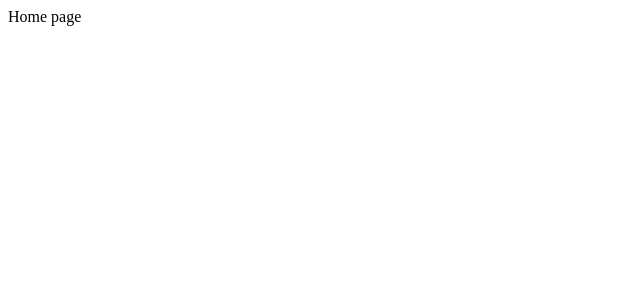
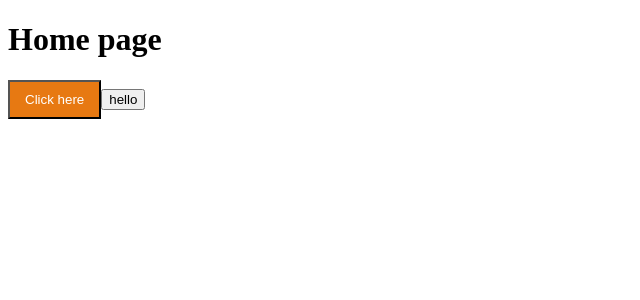
Before and after one commit to Dinakhaled/CSS-Methodologies, a React (Create React App) app: page / in a window 1280 px wide. Shown: the top 300 px of the page, without its empty margins (0-640 px from the left). Built offline with nearby package versions, Linux system fonts and the light colour scheme.

Commit message:
Try css module

```diff
--- a/package.json
+++ b/package.json
@@ -6,6 +6,7 @@
     "@testing-library/jest-dom": "^5.11.4",
     "@testing-library/react": "^11.1.0",
     "@testing-library/user-event": "^12.1.10",
+    "node-sass": "^4.14.1",
     "react": "^17.0.1",
     "react-dom": "^17.0.1",
     "react-scripts": "4.0.0",
--- /dev/null
+++ b/src/components/Button/button.module.scss
@@ -0,0 +1,18 @@
+.button {
+  padding: 10px 15px;
+  cursor: pointer;
+
+  &.primary {
+    background-color: rgb(231, 121, 18);
+    color: white;
+  }
+
+  &.secondary {
+    background-color: pink;
+    color: white;
+  }
+
+  &:hover {
+    color: black;
+  }
+}
--- a/src/components/Button/index.jsx
+++ b/src/components/Button/index.jsx
@@ -1,7 +1,12 @@
 import React from "react";
+import styles from "./button.module.scss";
 
-const Button = () => {
-  return <button>Click here</button>;
+const Button = ({ className = "" }) => {
+  return (
+    <button className={`${styles.button} ${styles[`${className}`]}`}>
+      Click here
+    </button>
+  );
 };
 
 export default Button;
--- a/src/pages/Home/index.jsx
+++ b/src/pages/Home/index.jsx
@@ -1,7 +1,14 @@
 import React from "react";
+import Button from "../../components/Button";
 
 const Home = () => {
-  return <div>Home page</div>;
+  return (
+    <div>
+      <h1>Home page</h1>
+      <Button className="primary" />
+      <button className="button primary">hello</button>
+    </div>
+  );
 };
 
 export default Home;
```
Also changed, not shown: 1 other file (tests, documents, lock files or other folders).
